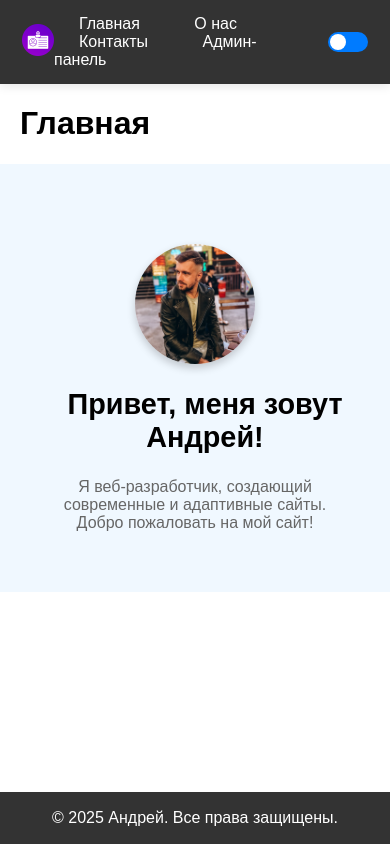
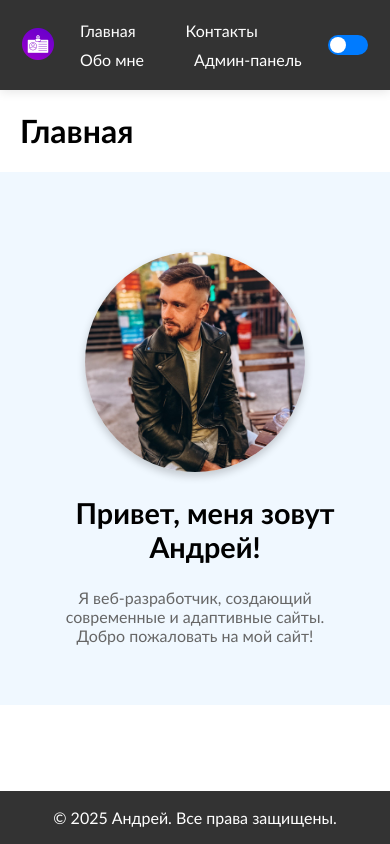
Before and after one commit to AndreiParmon/businesscard, a Django app: template templates/mysite/home.html in a window 390 px wide. Run offline with Django 3.2, Linux system fonts and the light colour scheme; the template is opened without the code that fills it, so the values that code supplies are empty.

Commit message:
menu change

```diff
--- a/static/css/styles.css
+++ b/static/css/styles.css
@@ -1,5 +1,5 @@
 body {
-    font-family: Arial, sans-serif;
+    font-family: "Gill Sans", sans-serif;
     margin: 0;
     padding: 0;
     transition: background-color 0.3s, color 0.3s;
@@ -40,10 +40,19 @@ nav a.active {
 
 nav a:hover,
 nav a:target {
-  color: #fff;
-  font-weight: bold;
+    color: #fff;
+    font-weight: bold;
 }
 
+/*-----------------------------------------------------------------------------*/
+.main-menu {
+  display: flex;
+  flex-wrap: wrap; /* Разрешаем перенос строк */
+  gap: 0px; /* Отступы между элементами */
+  padding: 1px;
+}
+
+/*---------------------------------------------------------------------------*/
 footer {
     background: #333;
     text-align: center;
@@ -141,8 +150,8 @@ footer {
     }
 
     .profile-img {
-        width: 120px;
-        height: 120px;
+        width: 220px;
+        height: 220px;
     }
 }
 
--- a/templates/mysite/base.html
+++ b/templates/mysite/base.html
@@ -13,16 +13,10 @@
     <div class="logo">
         <img src="/static/images/logo_x32.png" alt="logo">
     </div>
-
     <nav class="main-menu">
         <a href="{% url 'home' %}" class="{% if request.path == '/' %}active{% endif %}">Главная</a>
-        <a href="{% url 'about' %}" class="{% if request.path == '/about/' %}active{% endif %}">О нас</a>
         <a href="{% url 'contact' %}" class="{% if request.path == '/contact/' %}active{% endif %}">Контакты</a>
-
-
-        <!--        <a href="/">Главная</a>-->
-        <!--        <a href="/contact/">Контакты</a>-->
-        <!--        <a href="/about">Обо мне</a>-->
+        <a href="{% url 'about' %}" class="{% if request.path == '/about/' %}active{% endif %}">Обо мне</a>
         <a href="/admin" class="admin-link">Админ-панель</a>
     </nav>
     <label class="theme-switch">
```
